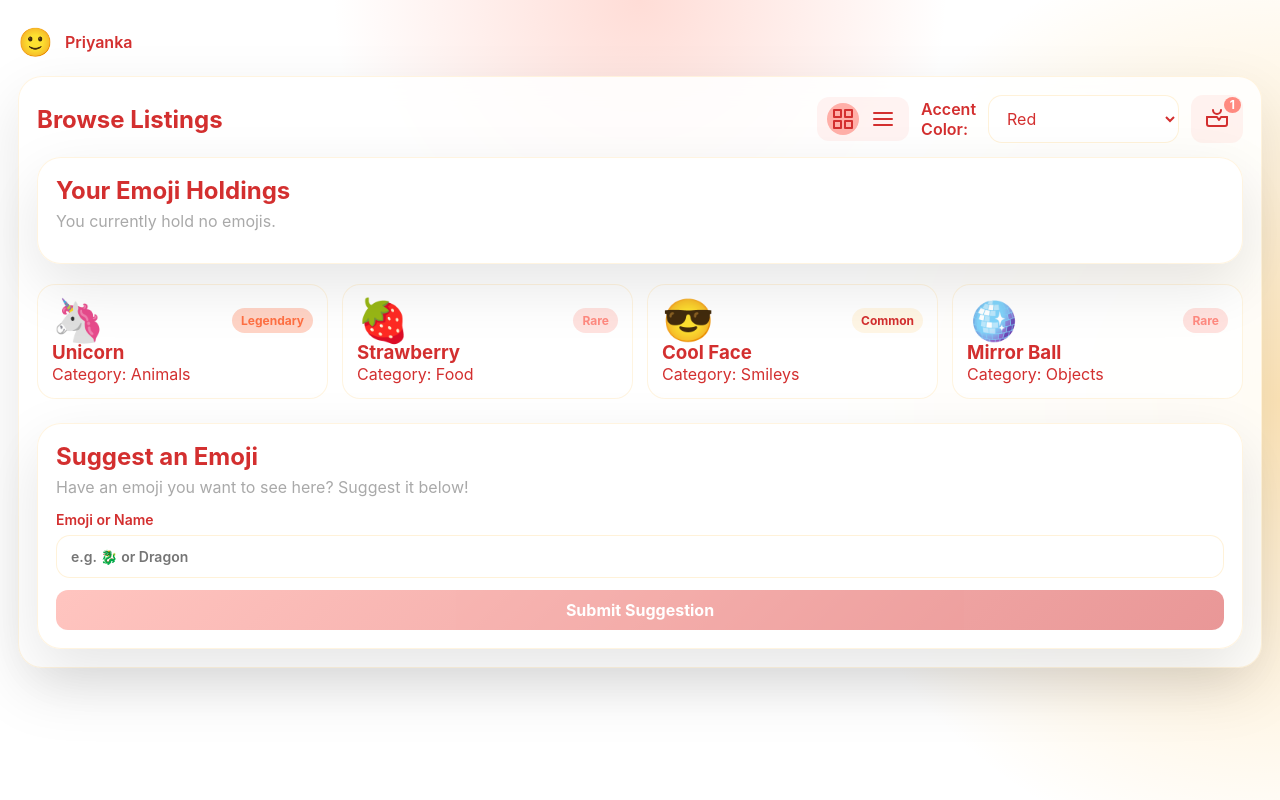
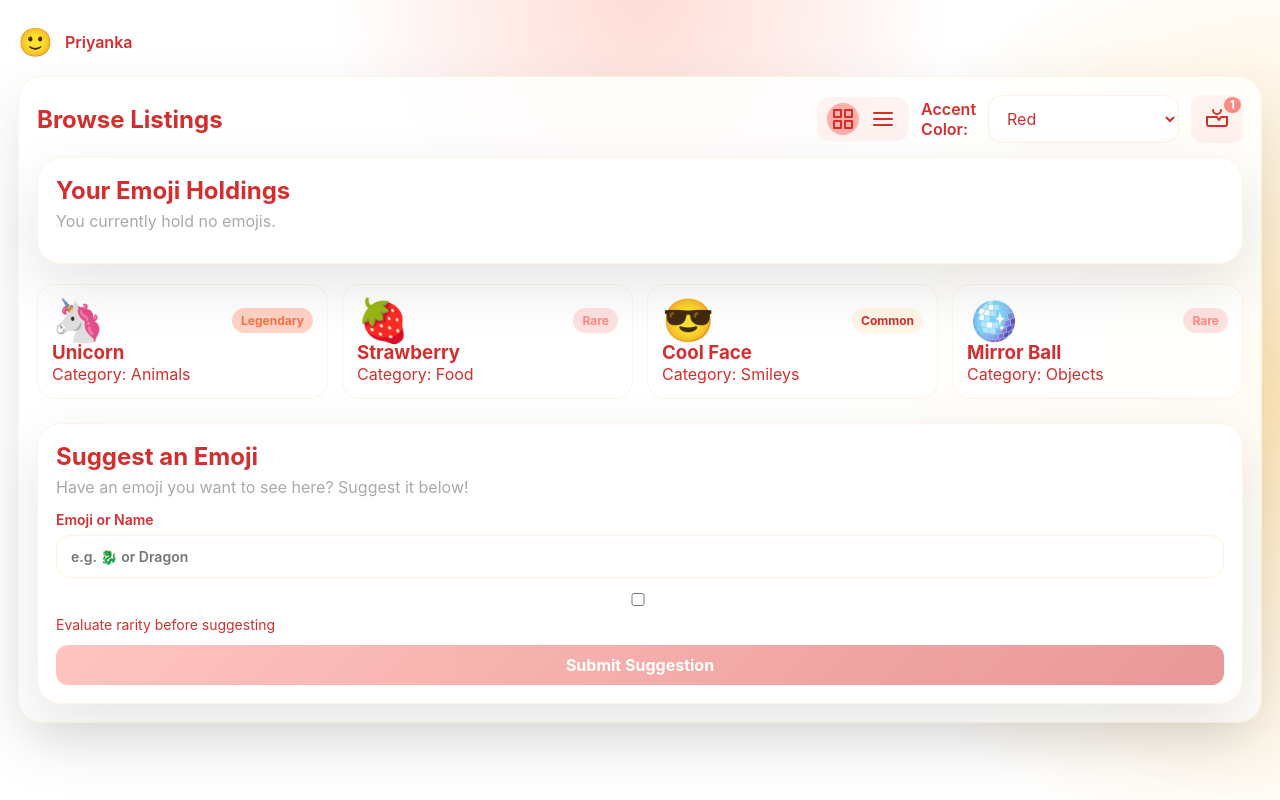
Before and after one commit to pri-m-05/emoji-exchange, a React (Vite) app in the folder emoji-exchange-starter/: page / in a window 1280 px wide. Built offline with nearby package versions, Linux system fonts and the light colour scheme.

Commit message:
feat: add rarity evaluation option for emoji suggestions

```diff
--- a/emoji-exchange-starter/src/App.tsx
+++ b/emoji-exchange-starter/src/App.tsx
@@ -26,6 +26,12 @@ export default function App() {
 
   // State for suggested emoji input
   const [suggestedEmoji, setSuggestedEmoji] = useState("");
+
+  // State for rarity evaluation toggle
+  const [evaluateRarity, setEvaluateRarity] = useState(false);
+
+  // State for rarity info message
+  const [rarityInfo, setRarityInfo] = useState<string | null>(null);
 
   // Apply accent colors to CSS variables
   useEffect(() => {
@@ -64,7 +70,42 @@ export default function App() {
   };
 
   const handleSuggestedEmojiChange = (e: React.ChangeEvent<HTMLInputElement>) => {
-    setSuggestedEmoji(e.target.value);
+    const value = e.target.value;
+    setSuggestedEmoji(value);
+
+    if (evaluateRarity && value.trim() !== "") {
+      // Check if emoji exists in listings
+      const found = listings.find(
+        (listing) => listing.emoji === value.trim() || listing.name.toLowerCase() === value.trim().toLowerCase()
+      );
+      if (found) {
+        setRarityInfo(`This emoji is already listed with rarity: ${found.rarity}`);
+      } else {
+        setRarityInfo("This appears to be a new emoji!");
+      }
+    } else {
+      setRarityInfo(null);
+    }
+  };
+
+  const handleEvaluateRarityChange = (e: React.ChangeEvent<HTMLInputElement>) => {
+    const checked = e.target.checked;
+    setEvaluateRarity(checked);
+    // Reset rarity info when toggling
+    if (!checked) {
+      setRarityInfo(null);
+    } else if (suggestedEmoji.trim() !== "") {
+      // Trigger rarity check immediately if input exists
+      const value = suggestedEmoji.trim();
+      const found = listings.find(
+        (listing) => listing.emoji === value || listing.name.toLowerCase() === value.toLowerCase()
+      );
+      if (found) {
+        setRarityInfo(`This emoji is already listed with rarity: ${found.rarity}`);
+      } else {
+        setRarityInfo("This appears to be a new emoji!");
+      }
+    }
   };
 
   const handleSuggestEmojiSubmit = (e: React.FormEvent<HTMLFormElement>) => {
@@ -72,6 +113,7 @@ export default function App() {
     if (suggestedEmoji.trim() === "") return;
     alert(`Thank you for suggesting the emoji: ${suggestedEmoji}`);
     setSuggestedEmoji("");
+    setRarityInfo(null);
   };
 
   return (
@@ -316,6 +358,21 @@ export default function App() {
                 autoComplete="off"
               />
             </label>
+            <label htmlFor="evaluate-rarity-checkbox" className="label" style={{ fontWeight: "normal", fontSize: "14px" }}>
+              <input
+                id="evaluate-rarity-checkbox"
+                type="checkbox"
+                checked={evaluateRarity}
+                onChange={handleEvaluateRarityChange}
+                style={{ marginRight: "8px" }}
+              />
+              Evaluate rarity before suggesting
+            </label>
+            {rarityInfo && (
+              <p style={{ color: "var(--color-text-secondary)", fontWeight: "600", marginTop: "4px" }}>
+                {rarityInfo}
+              </p>
+            )}
             <button type="submit" className="button" disabled={suggestedEmoji.trim() === ""}>
               Submit Suggestion
             </button>
```
Also changed, not shown: 3 other files (tests, documents, lock files or other folders).
